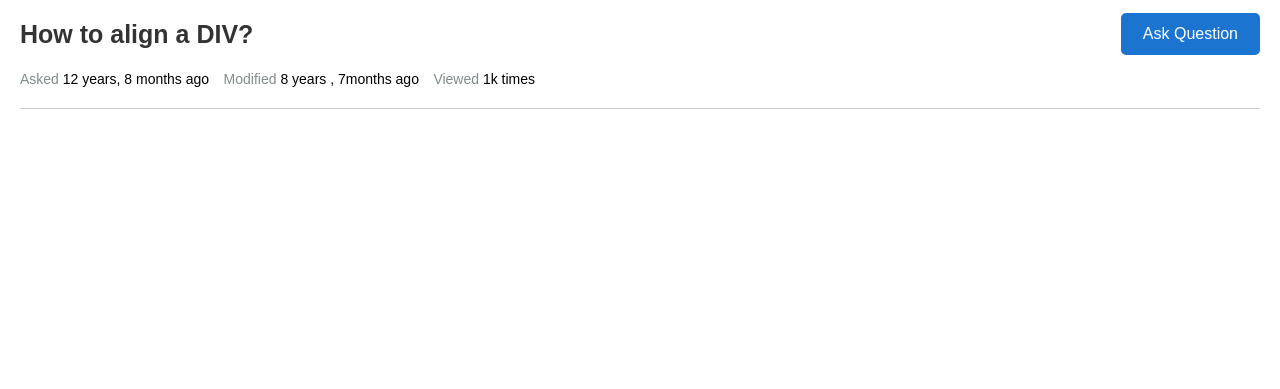
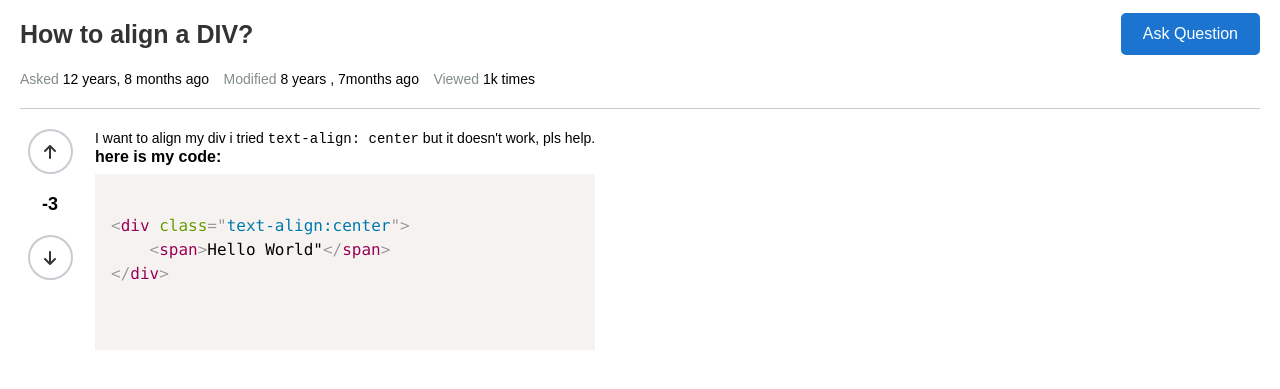
Before and after one commit to GabrielIshibashi/stackoverflow-ui, a plain HTML site: page index.html in a window 1280 px wide. Shown: the part 67-456 px from the top of the page. Drawn offline with nearby package versions, Linux system fonts and the light colour scheme.

Commit message:
Create a question

```diff
--- a/css/styles.css
+++ b/css/styles.css
@@ -14,6 +14,10 @@ body {
     font-family: Arial, Helvetica, sans-serif;
     font-size: 1.6rem;
     padding-top: 60px;
+}
+
+p {
+    line-height: 1.8rem;
 }
 
 /* Navigation Bar */
@@ -92,3 +96,27 @@ nav .flex {
 .question-container {
     margin: 20px;
 }
+
+.upvote-downvote {
+    display: flex;
+    flex-direction: column;
+    align-items: center;
+    gap: 20px;
+    width: 60px;
+}
+
+.circle {
+    width: 45px;
+    height: 45px;
+    border-radius: 50%;
+    border: 2px solid #C8CCD0; /* Set your desired border color */
+    display: flex;
+    align-items: center;
+    justify-content: center;
+    font-size: 1.6rem; /* Set your desired icon size */
+    cursor: pointer;
+}
+
+.fa-solid {
+    color: var(--dark-grey);
+}
--- a/css/utilities.css
+++ b/css/utilities.css
@@ -15,11 +15,19 @@
 
 }
 
+pre {
+}
+
+
 .container {
     max-width: 100%;
     margin: 0 auto;
     overflow: auto;
     padding: 0 40xp;
+}
+
+.d-flex {
+    display: flex;
 }
 
 .flex {
@@ -28,6 +36,7 @@
     align-items: center;
     height: 100%;
 }
+
 
 .title-flex {
     display: flex;
@@ -88,7 +97,7 @@ img {
     font-size: 1.4rem;
 }
 .md {
-    font-size: 2rem;
+    font-size: 1.8rem;
 }
 .lg {
     font-size: 3rem;
@@ -98,6 +107,10 @@ img {
 }
 
 /* Text Colors */
+.bold {
+    color: black;
+    font-weight: bold;
+}
 
 .text-light-grey {
     color: var(--medium-grey);
@@ -106,6 +119,8 @@ img {
 .text-center {
     text-align: center;
 }
+
+
 
 /* Margin & Padding */
 .my-1 {
--- a/index.html
+++ b/index.html
@@ -8,6 +8,11 @@
     <link rel="stylesheet" href="css/styles.css">
     <link rel="stylesheet" href="css/utilities.css">
     <link rel="stylesheet" href="https://cdnjs.cloudflare.com/ajax/libs/font-awesome/6.5.1/css/all.min.css" integrity="sha512-DTOQO9RWCH3ppGqcWaEA1BIZOC6xxalwEsw9c2QQeAIftl+Vegovlnee1c9QX4TctnWMn13TZye+giMm8e2LwA==" crossorigin="anonymous" referrerpolicy="no-referrer" />
+
+    <link rel="stylesheet" href="https://cdnjs.cloudflare.com/ajax/libs/prism/1.23.0/themes/prism.min.css">
+    <script defer src="https://cdnjs.cloudflare.com/ajax/libs/prism/1.23.0/prism.min.js"></script>
+    <script defer src="https://cdnjs.cloudflare.com/ajax/libs/prism/1.23.0/components/prism-javascript.min.js"></script>
+    <script defer src="https://cdnjs.cloudflare.com/ajax/libs/prism/1.23.0/components/prism-css.min.js"></script>
 </head>
 <body>
     <!-- Navigation Bar -->
@@ -42,9 +47,31 @@
                     <span class="sm text-light-grey">Modified </span> <span class="sm me-1">8 years , 7months ago</span>
                     <span class="sm text-light-grey">Viewed </span> <span class="sm">1k times</span>
                 </div>
+                <div class="d-flex my-3">
+                    <div class="upvote-downvote me-2">
+                        <div class="circle">
+                            <i class="fa-solid fa-arrow-up "></i>
+                        </div>
+                        <span class="bold md">-3</span>
+                        <div class="circle">
+                            <i class="fa-solid fa-arrow-down "></i>
+                        </div>
+                    </div>
 
+                    <div class="question-textbox">
+                        <p class="sm">I want to align my div i tried <code>text-align: center</code> but it doesn't work, pls help.</p>
+                        <p class="bold">here is my code:</p>
+
+                        <pre>
+                            <code class="language-html">
+&lt;div class="text-align:center"&gt;
+    &lt;span&gt;Hello World"&lt;/span&gt;
+&lt;/div&gt;
+                            </code>
+                        </pre>
+                    </div>
+                </div>
             </div>
-
         </div>
     </main>
     <script src="js/main.js"></script>
```
